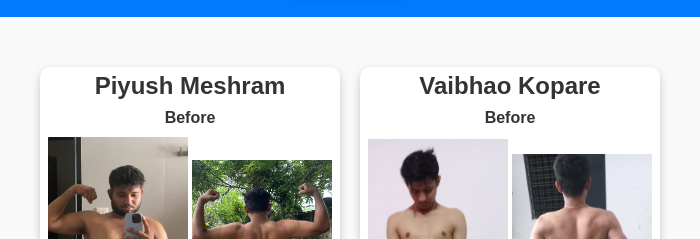
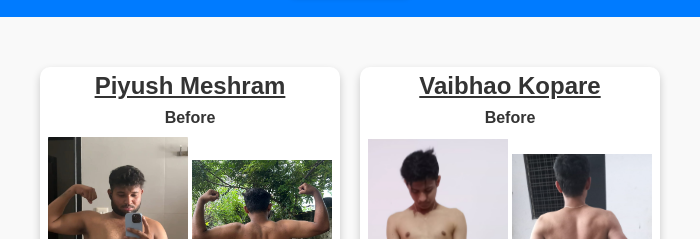
Before and after one commit to Pratideep/pratideep-training, a plain HTML site: page client.html in a window 1280 px wide. Shown: the part 163-402 px from the top of the page, 290-990 px from the left. Drawn offline with Linux system fonts and the light colour scheme.

Commit message:
underline txt

```diff
--- a/client.html
+++ b/client.html
@@ -9,7 +9,7 @@
   <body>
     <!-- Header -->
     <header>
-      <h1>Client Progress</h1>
+      <h1 >Client Progress</h1>
       <!-- Back Button -->
       <a href="javascript:history.back()" class="back-button"> Go Back</a>
     </header>
@@ -20,7 +20,7 @@
       <section class="progress">
         <!-- Progress Item Example -->
         <div class="progress-item">
-          <h1>Piyush Meshram</h1>
+          <h1 style="text-decoration: underline;" >Piyush Meshram</h1>
           <!-- Before and After Images -->
           <h4>Before</h4>
           <img src="assets/piyush_before1.jpeg" alt="Client Before" />
@@ -43,7 +43,7 @@
 
         <!-- Another Client Example -->
         <div class="progress-item">
-          <h1>Vaibhao Kopare</h1>
+          <h1 style="text-decoration: underline;" >Vaibhao Kopare</h1>
           <!-- Before and After Images -->
           <h4>Before</h4>
           <img src="assets/vaibhao_prev_front.jpeg" alt="Client Before" />
```
